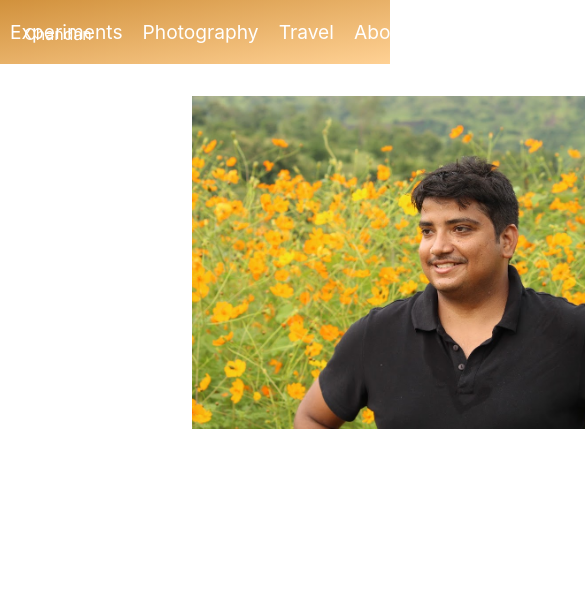
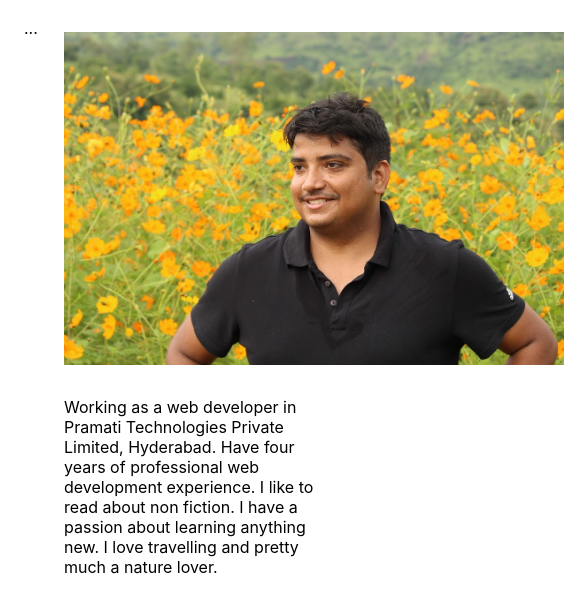
Before and after one commit to chandankrjha/chandankrjha, a React (Create React App) app: page / in a window 390 px wide. Shown: the top 612 px of the page, 585 px wide, since content can reach past the window. Built offline with nearby package versions, Linux system fonts and the light colour scheme.

Commit message:
responsive 1

```diff
--- a/src/main/App.js
+++ b/src/main/App.js
@@ -15,7 +15,6 @@ class App extends React.Component {
     }
     return (
       <div>
-        <a className="home-link" href="/">Chandan</a>
         <Nav />
         <div className="app-wrapper">
           <Routes />
--- a/src/main/content/resumeContent.js
+++ b/src/main/content/resumeContent.js
@@ -1,6 +1,6 @@
 export default {
   header: {
-    text: 'Chandan Kumar Jha Web Developer'
+    text: 'Chandan Kumar Jha'
   },
   leftSection: [
     {
@@ -11,7 +11,7 @@ export default {
   rightSection: [
     {
       header: "Learner",
-      content: "Hobby of Photography, Videography and Anything New"
+      content: "Hobby of photography, videography and learning anything new"
     }
   ]
 }
--- a/src/main/sections/nav/Nav.js
+++ b/src/main/sections/nav/Nav.js
@@ -3,9 +3,40 @@ import { Link } from "react-router-dom";
 
 class Nav extends React.Component {
 
+  constructor(props) {
+    super(props);
+
+    this.state = {
+      showDropDown: false
+    }
+  }
+
+  handleDropDown(e) {
+    e.preventDefault();
+
+    this.setState({
+      showDropDown: !this.state.showDropDown
+    });
+  }
+
+  componentDidMount() {
+    window.addEventListener('resize', () => this.handleResize())
+  }
+
+  handleResize() {
+    if(window.innerWidth > 750) {
+      this.setState({
+        showDropDown: false
+      })
+    }
+  }
+
   render() {
     return (
-      <nav className="links-wrapper">
+      <div>
+        <a className="home-common home-link" href="/">Chandan</a>
+        <a className="home-common home-dropdown" href="" onClick={(e) => this.handleDropDown(e)}>...</a>
+        <nav className="links-common wrapper">
           <Link to="experiments" className="link">Experiments</Link>
           <Link to="photography" className="link">Photography</Link>
           <Link to="travel" className="link">Travel</Link>
@@ -13,6 +44,16 @@ class Nav extends React.Component {
           <Link to="thoughts" className="link">Thoughts</Link>
           <Link to="curriculumvitae" className="link">CV</Link>
         </nav>
+
+        <nav className={ 'links-common links-dropdown' + (this.state.showDropDown ? ' show': ' hide')}>
+          <Link to="experiments" className="link">Experiments</Link>
+          <Link to="photography" className="link">Photography</Link>
+          <Link to="travel" className="link">Travel</Link>
+          <Link to="about" className="link">About</Link>
+          <Link to="thoughts" className="link">Thoughts</Link>
+          <Link to="curriculumvitae" className="link">CV</Link>
+        </nav>
+      </div>
     );
   }
 
--- a/src/pages/landing/LandingPage.js
+++ b/src/pages/landing/LandingPage.js
@@ -6,7 +6,7 @@ class LandingPage extends React.Component {
   render() {
     return (
       <div className="landing-wrapper">
-        <div>
+        <div className="landing-image-wrapper">
           <img className="landing-image" src={ImageConstants.DEFAULT_IMAGE} alt="chandan"/>
         </div>
         <div className="landing-text">
--- a/src/styles/index.scss
+++ b/src/styles/index.scss
@@ -11,13 +11,40 @@ html, body {
 }
 
 .app-wrapper {
-  margin: 0 10em;
+  margin: 0 2rem;
 }
 
-.home-link {
+.home-common {
   position: absolute;
   color: white;
   top: 1.5rem;
   left: 1.5rem;
   text-decoration: none;
 }
+
+.home-dropdown {
+  display: none;
+}
+
+
+@media only screen and (max-width: 750px) {
+  .home-link {
+    display: none;
+  }
+}
+
+@media only screen and (max-width: 750px) {
+  .home-dropdown{
+    display: block;
+    line-height: 8px;
+    color: black;
+  }
+}
+
+.hide {
+  display: none;
+}
+
+.show {
+  display: block;
+}
--- a/src/styles/landing.scss
+++ b/src/styles/landing.scss
@@ -1,14 +1,20 @@
 .landing-wrapper {
   display: flex;
+  flex-direction: column;
 
-  .landing-image {
-    width: 500px;
-    height: auto;
-    float: left;
-    margin: 2rem;
+  .landing-image-wrapper {
+    margin: 0 auto;
+
+    .landing-image {
+      max-width: 500px;
+      height: auto;
+      float: left;
+      margin: 2rem;
+    }
   }
 
+
   .landing-text {
-    margin: auto;
+    margin: 0 2rem;
   }
 }
--- a/src/styles/nav.scss
+++ b/src/styles/nav.scss
@@ -2,7 +2,7 @@
 
 $links-font-size: 1.2rem;
 
-.links-wrapper {
+.links-common {
   margin: 0 auto;
   text-align: center;
   font-size: $links-font-size;
@@ -20,3 +20,9 @@ $links-font-size: 1.2rem;
     }
   }
 }
+
+@media only screen and (max-width: 750px) {
+  .links-common.wrapper {
+    display: none;
+  }
+}
```
Lines whose indentation alone changed are shown as unchanged.
